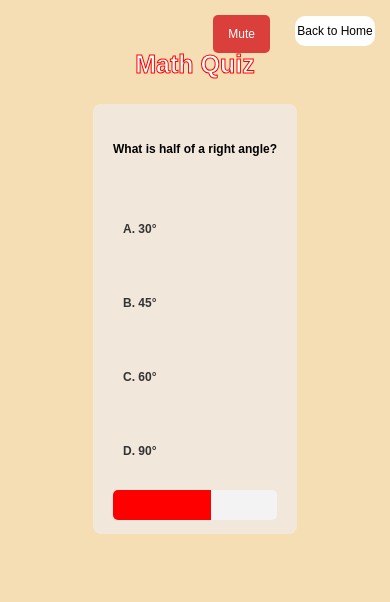
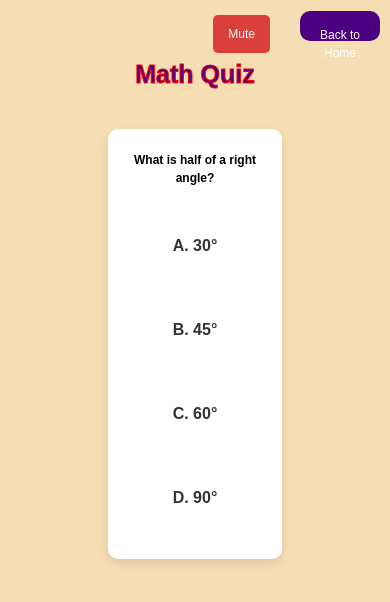
Before and after one commit to reyandru/WST2-Project-main, a Django app: page /quiz/1/ in a window 390 px wide. Shown: the top 602 px of the page. Run offline with Django 5.2, Linux system fonts and the light colour scheme; a user stored in the database is signed in; data comes from the database, SQL or seed files in the repository.

Commit message:
media query for review

```diff
--- a/quiz_project/quiz/templates/quiz/quiz.html
+++ b/quiz_project/quiz/templates/quiz/quiz.html
@@ -5,7 +5,63 @@
     <link rel="stylesheet" href="{% static 'quiz/style.css' %}">
     <title>{{ category.name }} Quiz</title>
     <style>
-        /* Review Section Styles */
+        body {
+            font-family: Arial, sans-serif;
+            margin: 0;
+            padding: 0;
+            background-color: #f8f9fa;
+        }
+
+        .closeBtn {
+            display: flex;
+            justify-content: space-between;
+            padding: 10px;
+            background-color: #4b0082;
+            color: white;
+        }
+
+        .closeButton {
+            color: white;
+            text-decoration: none;
+        }
+
+        h1 {
+            text-align: center;
+            color: #4b0082;
+        }
+
+        .question {
+            margin: 20px auto;
+            padding: 20px;
+            background: white;
+            border-radius: 10px;
+            box-shadow: 0px 4px 10px rgba(0, 0, 0, 0.1);
+            width: 80%;
+        }
+
+        .quizLabel {
+            display: block;
+            margin-bottom: 10px;
+            font-size: 18px;
+        }
+
+        #submit-button {
+            background-color: #4b0082;
+            color: white;
+            font-size: 18px;
+            padding: 10px 20px;
+            border: none;
+            border-radius: 5px;
+            cursor: pointer;
+            margin: 20px auto;
+            display: block;
+            transition: background-color 0.3s ease-in-out;
+        }
+
+        #submit-button:hover {
+            background-color: #3a0069;
+        }
+
         #review-section {
             display: flex;
             flex-direction: column;
@@ -18,13 +74,6 @@
             width: 80%;
             margin-left: auto;
             margin-right: auto;
-        }
-
-        #review-section h2 {
-            font-size: 28px;
-            color: #4b0082;
-            margin-bottom: 20px;
-            text-align: center;
         }
 
         #review-list {
@@ -51,20 +100,45 @@
             color: #4b0082;
         }
 
-        #submit-button {
-            background-color: #4b0082;
-            color: white;
-            font-size: 18px;
-            padding: 10px 20px;
-            border: none;
-            border-radius: 5px;
-            cursor: pointer;
-            margin-top: 20px;
-            transition: background-color 0.3s ease-in-out;
-        }
+        @media (max-width: 768px) {
+            .closeBtn {
+                flex-direction: column;
+                align-items: center;
+                padding: 15px;
+            }
 
-        #submit-button:hover {
-            background-color: #3a0069;
+            .closeButton {
+                margin-bottom: 10px;
+            }
+
+            h1 {
+                font-size: 22px;
+                margin: 15px;
+            }
+
+            .question {
+                width: 90%;
+                padding: 15px;
+            }
+
+            .quizLabel {
+                font-size: 16px;
+            }
+
+            #submit-button {
+                font-size: 16px;
+                padding: 10px 15px;
+            }
+
+            #review-section {
+                width: 90%;
+                padding: 15px;
+            }
+
+            #review-list li {
+                font-size: 16px;
+                padding: 8px;
+            }
         }
     </style>
 </head>
@@ -86,9 +160,6 @@
                             {{ choice.choice_text }}
                         </label><br>
                     {% endfor %}
-                    <div class="timer-wrapper">
-                        <div class="timer-bar" id="timer-bar-{{ question.id }}"></div>
-                    </div>
                 </div>
             {% endfor %}
         </div>
@@ -116,43 +187,14 @@
         const submitButton = document.getElementById('submit-button');
         const reviewSection = document.getElementById('review-section');
         const reviewList = document.getElementById('review-list');
-        let timerInterval;
-        const timerBars = document.querySelectorAll('.timer-bar');
         let answers = {};
-        let audioMuted = false;
 
         function showQuestion(index) {
             if (index < questions.length) {
                 questions[index].style.display = 'block';
-                startTimer(index);
-                if (!audioMuted) {
-                    document.getElementById('start-sound').play();
-                }
             } else {
                 showReview();
             }
-        }
-
-        function startTimer(index) {
-            let timeLeft = 20;
-            const timerBar = timerBars[index];
-
-            if (timerInterval) {
-                clearInterval(timerInterval);
-            }
-
-            timerBar.style.width = '100%';
-
-            timerInterval = setInterval(function() {
-                timeLeft--;
-                const width = (timeLeft / 20) * 100;
-                timerBar.style.width = width + '%';
-
-                if (timeLeft <= 0) {
-                    clearInterval(timerInterval);
-                    nextQuestion();
-                }
-            }, 1000);
         }
 
         function nextQuestion() {
@@ -180,16 +222,12 @@
 
         document.addEventListener('change', function(event) {
             if (event.target.type === 'radio') {
-                const selectedChoice = event.target;
-                const questionText = selectedChoice.closest('.question').querySelector('.questionText').textContent;
-                const questionId = selectedChoice.name.split('_')[1];
-                const selectedAnswer = selectedChoice.value;
-
+                const questionText = event.target.closest('.question').querySelector('.questionText').textContent;
+                const questionId = event.target.name.split('_')[1];
                 answers[questionId] = {
                     question: questionText,
-                    answer: selectedAnswer
+                    answer: event.target.value
                 };
-
                 nextQuestion();
             }
         });
@@ -199,17 +237,6 @@
         }
 
         showQuestion(currentQuestionIndex);
-
-        document.getElementById('quiz-form').onsubmit = function(event) {
-            document.getElementById('submit-sound').play();
-        };
-
-        document.getElementById('mute-button').onclick = function() {
-            audioMuted = !audioMuted;
-            this.textContent = audioMuted ? 'Unmute' : 'Mute';
-            document.getElementById('start-sound').muted = audioMuted;
-            document.getElementById('submit-sound').muted = audioMuted;
-        };
     </script>
 </body>
 </html>
```
